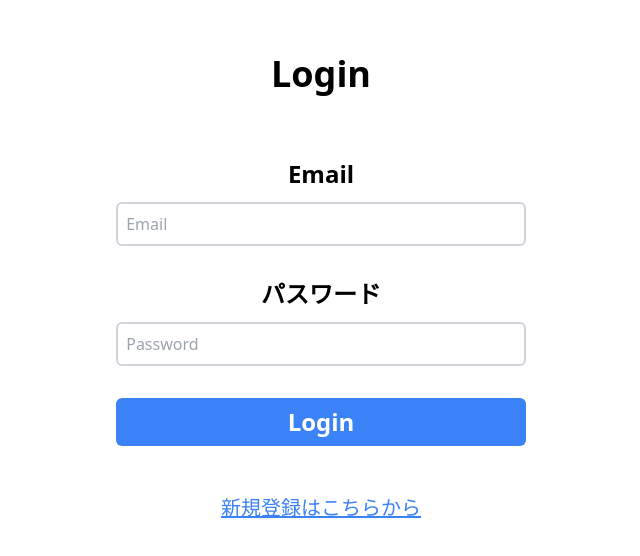
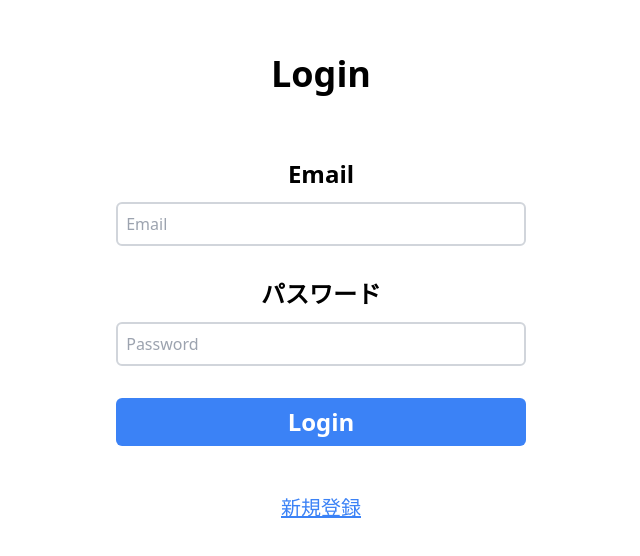
Before and after one commit to Yamaguchi-Katsuya/book-review, a React (Vite) app: page /login in a window 1280 px wide. Shown: the part 112-668 px from the top of the page, without its empty margins (319-959 px from the left). Built offline with nearby package versions, Linux system fonts and the light colour scheme; no server answers.

Commit message:
update: 文言変更

```diff
--- a/src/pages/Login.tsx
+++ b/src/pages/Login.tsx
@@ -112,7 +112,7 @@ function Login() {
         </div>
         <div className="mt-4">
           <Link className="text-blue-500 underline text-xl" to="/signup">
-            新規登録はこちらから
+            新規登録
           </Link>
         </div>
       </main>
--- a/src/pages/SignUp.tsx
+++ b/src/pages/SignUp.tsx
@@ -233,7 +233,7 @@ function SignUp() {
       </form>
 
       <Link className="text-blue-500 underline text-xl" to="/login">
-        ログインはこちらから
+        ログイン
       </Link>
     </main>
   );
```
